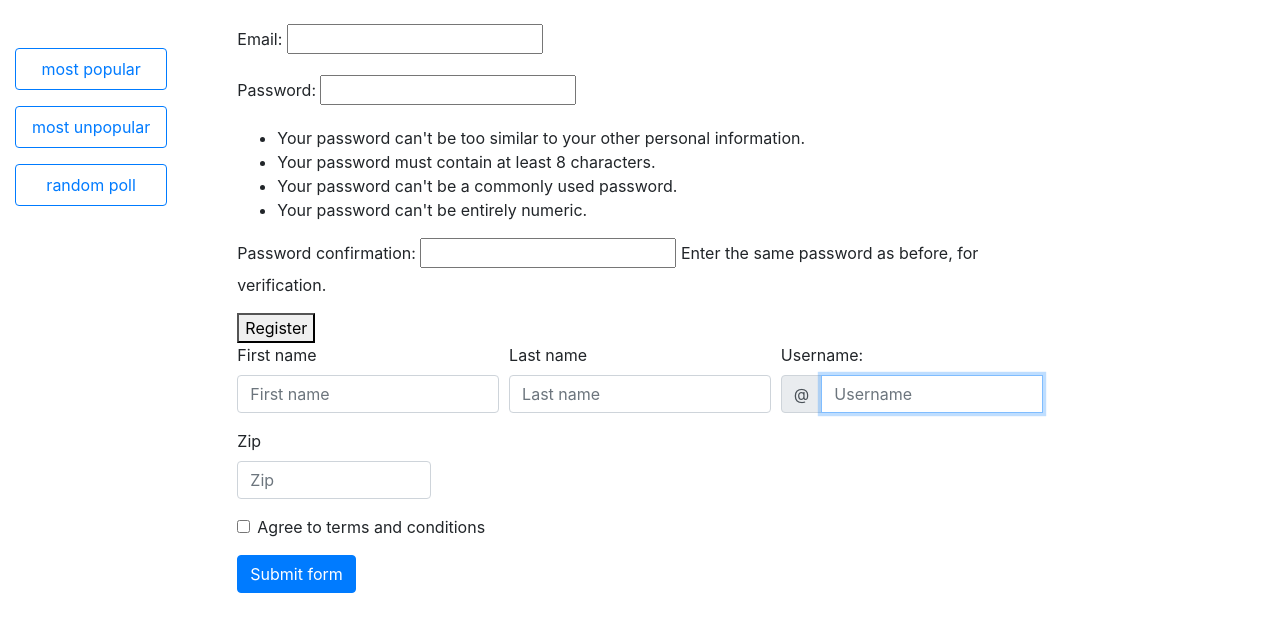
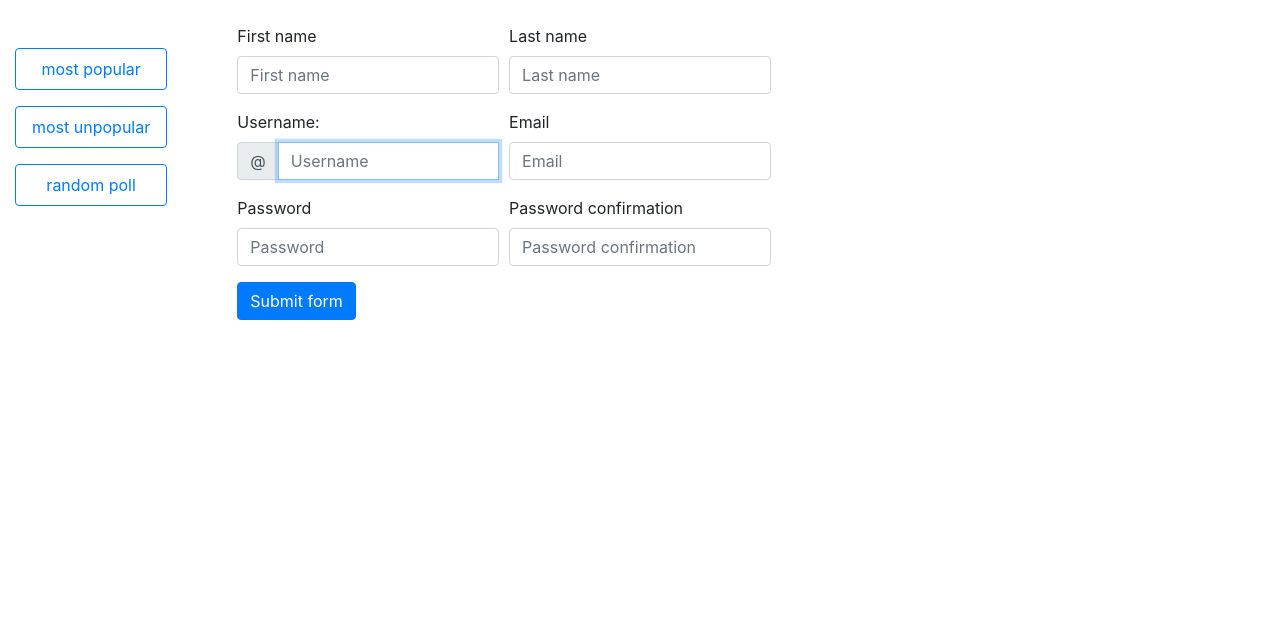
Before and after one commit to BBohdanBB/VotingSystem, a Django app: page /polls/register/ in a window 1280 px wide. Shown: the part 75-707 px from the top of the page. Run offline with Django 3.2, Linux system fonts and the light colour scheme; some libraries are stand-ins or nearby versions.

```diff
--- a/VotingSystem/urls.py
+++ b/VotingSystem/urls.py
@@ -1,24 +1,10 @@
-"""VotingSystem URL Configuration
-
-The `urlpatterns` list routes URLs to views. For more information please see:
-    https://docs.djangoproject.com/en/2.0/topics/http/urls/
-Examples:
-Function views
-    1. Add an import:  from my_app import views
-    2. Add a URL to urlpatterns:  path('', views.home, name='home')
-Class-based views
-    1. Add an import:  from other_app.views import Home
-    2. Add a URL to urlpatterns:  path('', Home.as_view(), name='home')
-Including another URLconf
-    1. Import the include() function: from django.urls import include, path
-    2. Add a URL to urlpatterns:  path('blog/', include('blog.urls'))
-"""
 from django.contrib import admin
 from django.urls import include, path
-from polls.views import index
+from polls.views import index, authorization
 
 urlpatterns = [
     path('', index.polls),
     path('polls/', include('polls.urls')),
     path('admin/', admin.site.urls),
+    path('accounts/login/', authorization.login, name='login'),
 ]
--- a/polls/models.py
+++ b/polls/models.py
@@ -29,6 +29,9 @@ class Candidate(models.Model):
     def __str__(self):
         return "Candidate %s %s" % (self.id, self.name)
 
+    def get_id(self):
+        return self.id
+
     class Meta:
         verbose_name = 'Candidate'
         verbose_name_plural = 'Candidates'
--- a/polls/templates/polls/layout.html
+++ b/polls/templates/polls/layout.html
@@ -26,7 +26,7 @@
                 {% if username %}
                     <a class="nav-link btn btn-outline-success" href="/polls/logout/">Sign Out ({{ username }})</a>
                 {% else %}
-                    <a class="nav-link btn btn-outline-success" href="/polls/login">Sign In</a>
+                    <a class="nav-link btn btn-outline-success" href="/accounts/login/">Sign In</a>
                 {% endif %}
             </div>
         </div>
--- a/polls/templates/polls/reg_form.html
+++ b/polls/templates/polls/reg_form.html
@@ -2,16 +2,17 @@
 
 {% block content %}
 
-    <form method="post">
+    <!--<form method="post">
         {% csrf_token %}
         <p><label for="id_email">Email:</label> <input type="email" name="email" required id="id_email" /></p>
         <p><label for="id_password1">Password:</label> <input type="password" name="password1" required id="id_password1" />
             <span class="helptext"><ul><li>Your password can&#39;t be too similar to your other personal information.</li><li>Your password must contain at least 8 characters.</li><li>Your password can&#39;t be a commonly used password.</li><li>Your password can&#39;t be entirely numeric.</li></ul></span></p>
         <p><label for="id_password2">Password confirmation:</label> <input type="password" name="password2" required id="id_password2" /> <span class="helptext">Enter the same password as before, for verification.</span></p>
         <button type="submit">Register</button>
-    </form>
+    </form>-->
 
-    <form class="needs-validation" novalidate>
+    <form class="needs-validation" novalidate method="post">
+        {% csrf_token %}
         <div class="form-row">
             <div class="col-md-4 mb-3">
                 <label for="id_first_name">First name</label>
@@ -29,6 +30,10 @@
                 </div>
             </div>
 
+
+        </div>
+
+            <div class="form-row">
                 <div class="col-md-4 mb-3">
                     <label for="id_username">Username:</label>
                     <div class="input-group">
@@ -41,24 +46,28 @@
                         </div>
                     </div>
                 </div>
-        </div>
-        <div class="form-row">
-            <div class="col-md-3 mb-3">
-                <label for="validationCustom05">Zip</label>
-                <input type="text" class="form-control" id="validationCustom05" placeholder="Zip" required>
-                <div class="invalid-feedback">
-                    Please provide a valid zip.
+                <div class="col-md-4 mb-3">
+                    <label for="id_email">Email</label>
+                    <input type="text" class="form-control" id="id_email" maxlength="30" name="id_email" placeholder="Email" required>
+                    <div class="valid-feedback">
+                        Looks good!
                     </div>
                 </div>
             </div>
-        <div class="form-group">
-            <div class="form-check">
-                <input class="form-check-input" type="checkbox" value="" id="invalidCheck" required>
-                <label class="form-check-label" for="invalidCheck">
-                    Agree to terms and conditions
-                </label>
-                <div class="invalid-feedback">
-                    You must agree before submitting.
+        <div class="form-row">
+                <div class="col-md-4 mb-3">
+                    <label for="id_password1">Password</label>
+                    <input type="password" class="form-control" id="id_password1" maxlength="150" placeholder="Password" name="password1" required>
+                    <div class="valid-feedback">
+                        Looks good!
+                    </div>
+                </div>
+
+            <div class="col-md-4 mb-3">
+                <label for="id_password2">Password confirmation</label>
+                <input type="password" class="form-control" id="id_password2" maxlength="150" placeholder="Password confirmation" name="password2" required>
+                <div class="valid-feedback">
+                    Looks good!
                 </div>
             </div>
         </div>
--- a/polls/urls.py
+++ b/polls/urls.py
@@ -4,7 +4,6 @@ from polls.views import authorization, index, postview, post
 app_name = 'polls'
 urlpatterns = [
     path('', index.polls, name='index'),
-    path('login/', authorization.login, name='login'),
     path('logout/', authorization.logout, name='logout'),
     path('register/', authorization.register, name='register'),
     path('page/', index.polls, name="page"),
--- a/polls/views/authorization.py
+++ b/polls/views/authorization.py
@@ -45,6 +45,7 @@ def register(request):
             newuser = auth.authenticate(username=form.cleaned_data['username'], password=form.cleaned_data['password2'])
             auth.login(request, newuser)
             return redirect('/polls')
+        return redirect('/polls')
     else:
         form = RegistrationForm()
         args = {'form': form}
```
Also changed, not shown: polls/templates/polls/post.html (+10 -7 lines), polls/views/postview.py (+13 -13 lines). Lines whose indentation alone changed are shown as unchanged.
